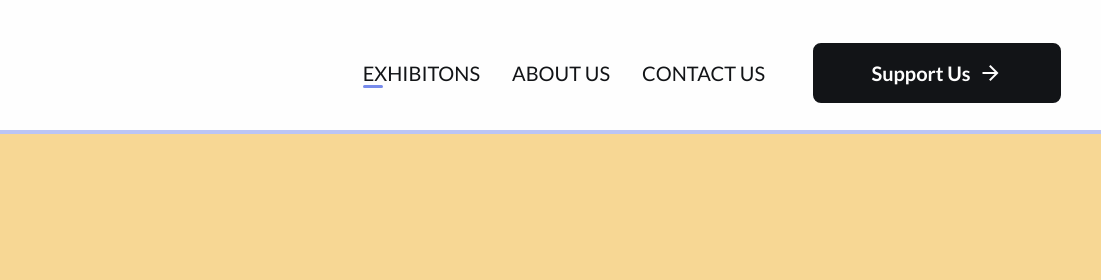
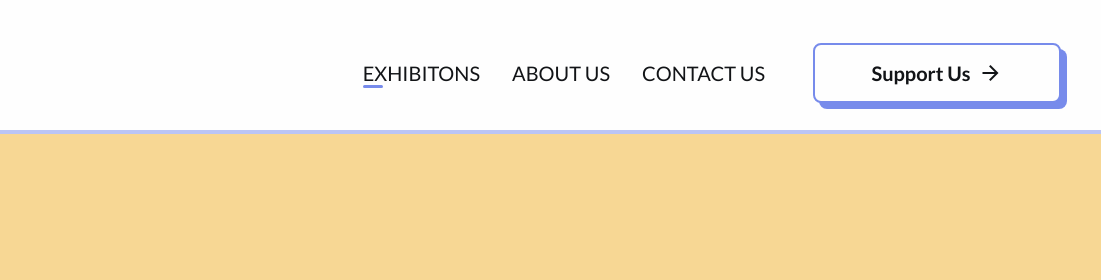
Before and after one commit to aggicreative555/Community-Science-Museum, a plain HTML site: page exhibitions/exhibtions.html in a window 1280 px wide. In both pictures the pointer is over the button 1116 px from the left and 73 px from the top of the page. Shown: the top 280 px of the page, 179-1280 px from the left. Drawn offline with nearby package versions, Linux system fonts and the light colour scheme.

Commit message:
feat(button): Add button animation
Added button primary and secondary animations #22 #43

```diff
--- a/css/buttons.css
+++ b/css/buttons.css
@@ -70,14 +70,26 @@ button {
     gap: 0.5rem;
     border-radius: 0.5rem;
     border: 0.18rem solid var(--clr-black-900);
-    background-color: var(--clr-black-900);
-    color: var(--clr-white-900);
 }
 
-button.btn-primary {
+.btn-primary {
     font-family: var(--ff-primary);
     font-size: var(--fs-button);
     font-weight: var(--fw-semi-bold);
+
+    background-color: var(--clr-black-900);
+    color: var(--clr-white-900);
+
+    transition: 0.2s ease-in-out;
+}
+
+
+
+.btn-primary:hover {
+    box-shadow: 6px 6px 0px 0px var(--clr-accent-lilac);
+    background-color: var(--clr-white-900);
+    color: var(--clr-black-900);
+    border: 0.18rem solid var(--clr-accent-lilac);
 }
 
 button.btn-secondary {
@@ -88,6 +100,13 @@ button.btn-secondary {
     font-family: var(--ff-primary);
     font-size: var(--fs-button);
     font-weight: var(--fw-semi-bold);
+
+    transition: 0.2s ease-in-out;
+}
+
+.btn-secondary:hover {
+    box-shadow: 6px 6px 0px 0px var(--clr-black-900);
+    border: 0.18rem solid var(--clr-black-900);
 }
 
 .btn-container {
@@ -95,9 +114,11 @@ button.btn-secondary {
     padding: 1rem;
 }
 
-button.btn-long {
+.btn-primary.btn-long, .btn-secondary.btn-long {
     width:100%;
 }
+
+/* Buttons */
 
 .icon {
     padding: 0.5rem;
```
